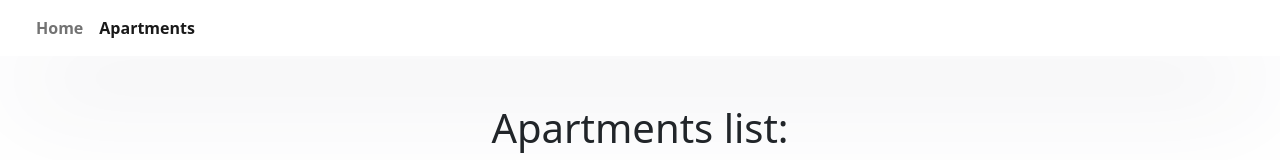
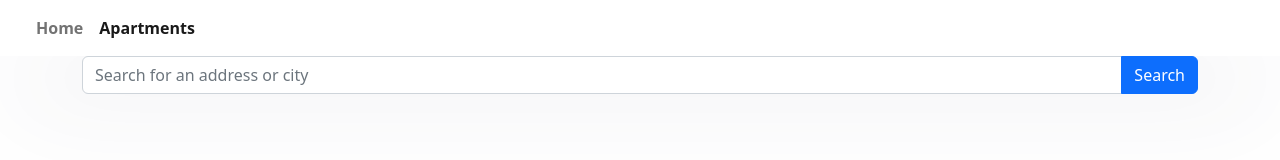
Before and after one commit to MonicaDeBona/boolbnb_front_end, a Vue app: page /apartments in a window 1280 px wide. Shown: the top 160 px of the page. Built offline with nearby package versions, Linux system fonts and the light colour scheme; no server answers.

Commit message:
fixed api call

```diff
--- a/src/components/SearchComponent.vue
+++ b/src/components/SearchComponent.vue
@@ -1,16 +1,7 @@
-
 <script>
-import { store } from '../store'
 export default {
-    name: "SearchComponent",
-    data() {
-        return {
-            store,
-        }
-    },
-
+    name: "SearchComponent"
 }
-
 </script>
 
 <template lang="">
@@ -19,14 +10,13 @@ export default {
                 <div class="col-12">
                     <form @submit.prevent="searchApartments">
                         <div class="input-group">
-                            <input v-model="store.searchQuery" type="text" class="form-control"
+                            <input v-model="searchQuery" type="text" class="form-control"
                                 placeholder="Search for an address or city" />
                             <!-- <button type="submit" class="btn btn-primary">Search</button> -->
-                            <router-link :to="{ name: 'apartments' }" class="btn btn-primary" type="submit" @click="$emit(store.searchQuery)"
+                            <router-link :to="{ name: 'apartments' }" class="btn btn-primary" type="submit"
                                 >
                                 Cerca
                             </router-link>
-
                         </div>
                     </form>
                 </div>
--- a/src/pages/ApartmentList.vue
+++ b/src/pages/ApartmentList.vue
@@ -1,8 +1,6 @@
 <script>
 import ApartmentComponent from "../components/ApartmentComponent.vue";
 import axios from "axios";
-import { store } from '../store.js'
-
 export default {
     name: "ApartmentList",
     components: {
@@ -10,11 +8,10 @@ export default {
     },
     data() {
         return {
-            store,
-            // apartments: [],
+            apartments: [],
             loading: false,
             urlAddress: "http://127.0.0.1:8000",
-            // searchQuery: "",
+            searchQuery: "",
         };
     },
     methods: {
@@ -22,39 +19,37 @@ export default {
             axios
                 .get(this.urlAddress + "/api/apartments/", {})
                 .then((response) => {
-                    this.store.apartments = response.data.results;
+                    this.apartments = response.data.results;
                 })
                 .catch((error) => {
                     console.warn(error);
                 });
         },
-        searchApartments(searchQuery) {
-            console.log(searchQuery)
+        searchApartments() {
             axios
                 .get(this.urlAddress + "/api/apartments/", {
                     params: {
-                        address: searchQuery,
+                        address: this.searchQuery,
                     },
-
                 })
                 .then((response) => {
-                    this.store.apartments = response.data.results;
+                    this.apartments = response.data.results;
                 })
                 .catch((error) => {
                     console.warn(error);
                 });
-
         },
     },
     created() {
         this.getApartments();
-    },
+    }
 };
 </script>
+
 <template>
     <section>
         <div class="container">
-            <!-- <div class="row mb-3">
+            <div class="row mb-3">
                 <div class="col-12">
                     <form @submit.prevent="searchApartments">
                         <div class="input-group">
@@ -64,15 +59,12 @@ export default {
                         </div>
                     </form>
                 </div>
-                                                                                    </div> -->
-
+            </div>
             <h1 class="pb-5 text-center pt-5">Apartments list:</h1>
-
             <div class="card-wrapper">
                 <!--Qui andranno le card-->
-                <ApartmentComponent v-for="apartmentElement in store.apartments" :apartment="apartmentElement"
+                <ApartmentComponent v-for="apartmentElement in apartments" :apartment="apartmentElement"
                     :imagePath="urlAddress" />
-
             </div>
         </div>
     </section>
@@ -84,7 +76,6 @@ export default {
     justify-content: center;
     flex-wrap: wrap;
 }
-
 .single-card {
     width: calc(100% / 3 - 2rem);
     margin: 1rem;
```
Lines whose indentation alone changed are shown as unchanged.
